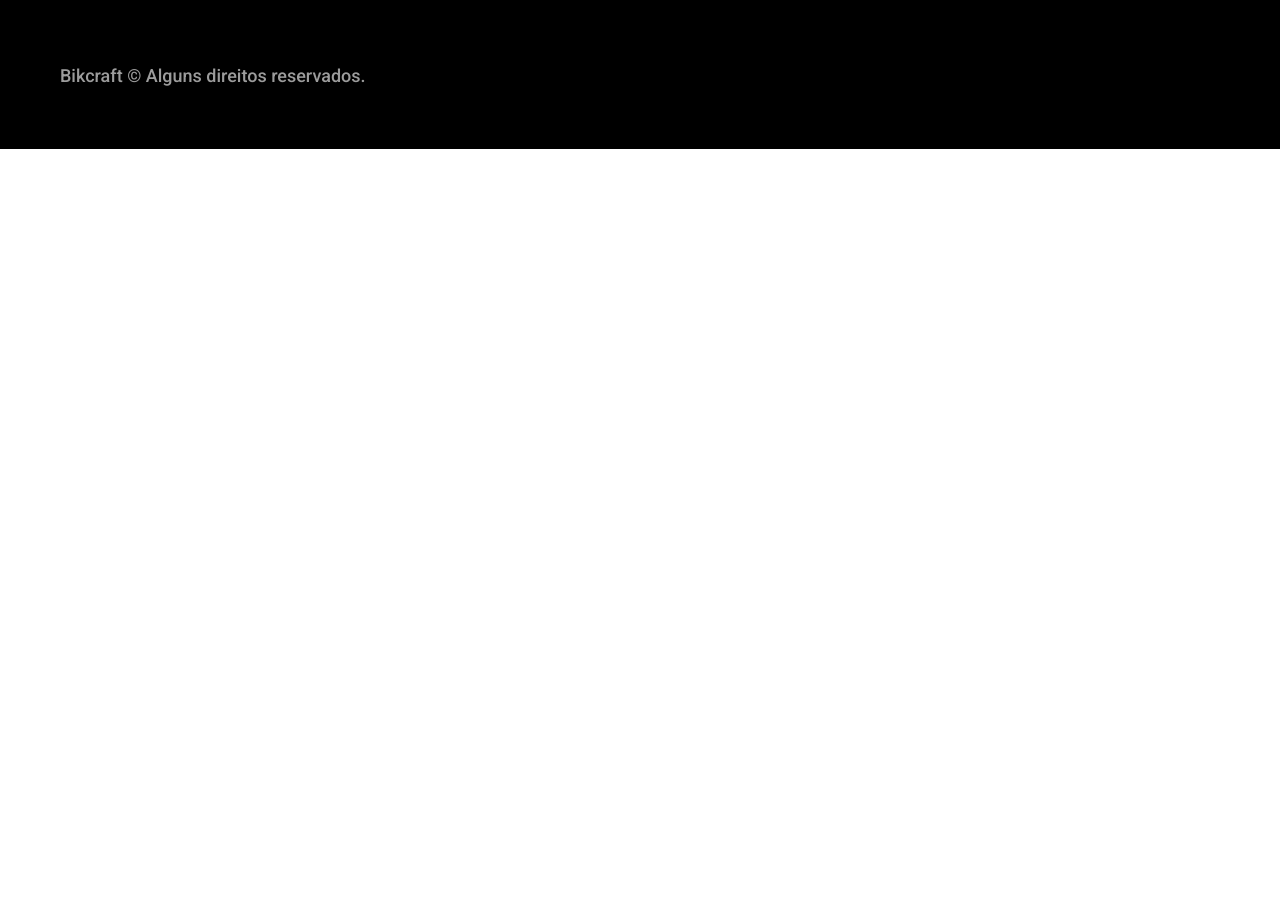
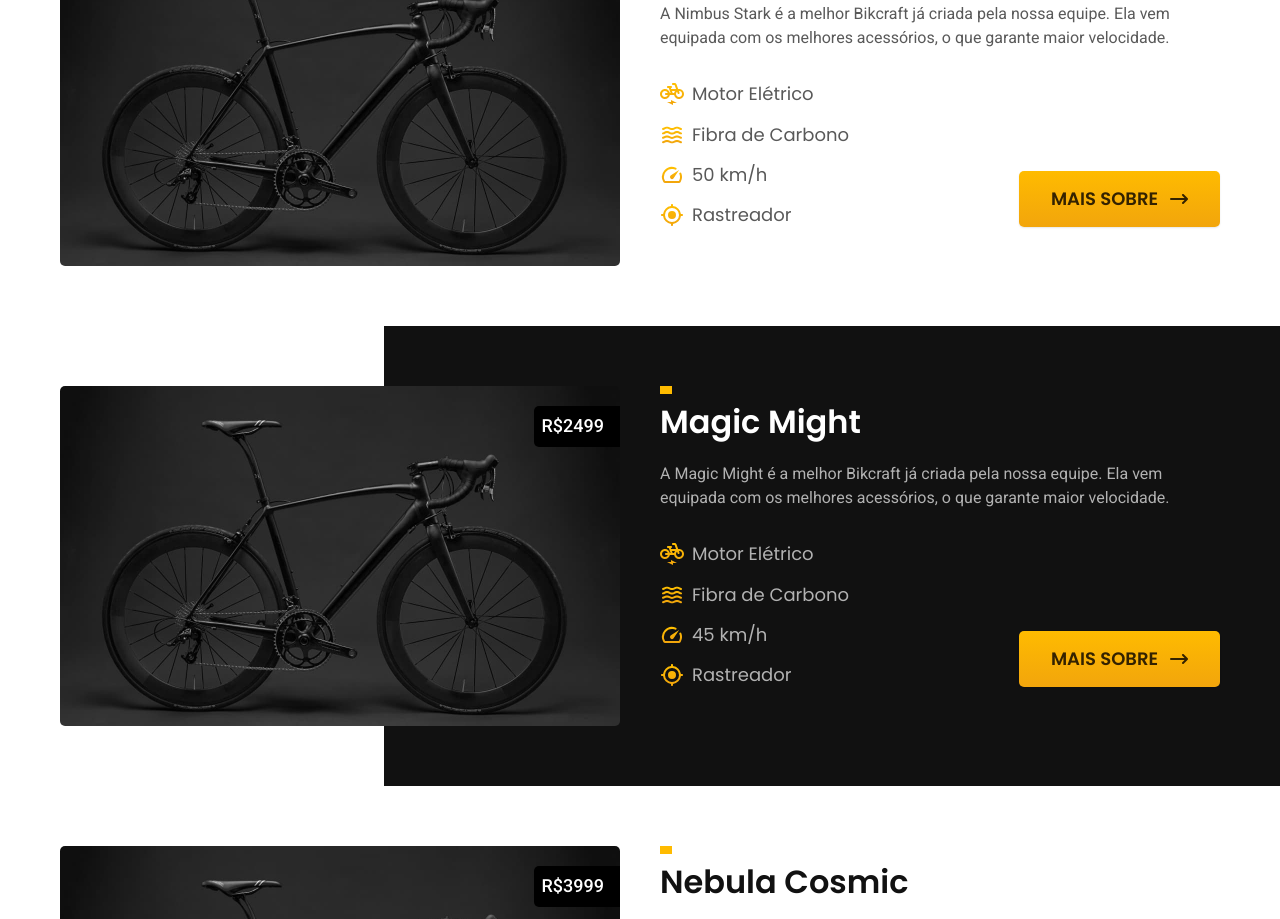
Before and after one commit to williamcruvinel/bikcraft, a plain HTML site: page bicicletas.html in a window 1280 px wide. Shown: the part 480-1399 px from the top of the page. Before the commit the page ends 800 px from the top, so only its background shows below. Drawn offline with Linux system fonts and the light colour scheme.

Commit message:
pag-bicicletas

```diff
--- a/bicicletas.html
+++ b/bicicletas.html
@@ -10,10 +10,10 @@
   <link rel="preconnect" href="https://fonts.gstatic.com" crossorigin>
   <link href="https://fonts.googleapis.com/css2?family=Merriweather:ital,wght@1,900&family=Poppins:wght@400;600&family=Roboto:wght@400;500&display=swap" rel="stylesheet">
 
-  <title>Termos & Condições | Bikcrafit</title>
+  <title>Bicicletas | Bikcrafit</title>
   <meta name="description" content="Termos e condições Bikcraft.">
 </head>
-<body>
+<body id="bicicletas">
   <header class="header-bg">
     <div class="header container">
       <a href="./">
@@ -30,7 +30,68 @@
   </header>
 
   <main>
+    <div class="titulo-bg">
+      <div class="titulo container">
+        <p class="font-2-l-b cor-5">ESCOLHA A MELHOR PARA VOCÊ</p>
+        <h1 class="font-1-xxl cor-0">nossas bicicletas<span class="cor-p1">.</span></h1>
+      </div>
+    </div>
 
+    <div class="bicicletas container">
+      <div class="bicicletas-img">
+        <img src="./img/bicicletas/nimbus.jpg" alt="bicicleta preta">
+        <span class="font-2-m cor-0">R$4999</span>
+      </div>
+      <div class="bicicletas-conteudo">
+        <h2 class="font-1-xl">Nimbus Stark</h2>
+        <p class="font-2-s cor-8">A Nimbus Stark é a melhor Bikcraft já criada pela nossa equipe. Ela vem equipada com os melhores acessórios, o que garante maior velocidade.</p>
+        <ul  class="font-1-m cor-8">
+          <li><img src="./img/icones/eletrica.svg" alt="">Motor Elétrico</li>
+          <li><img src="./img/icones/carbono.svg" alt="">Fibra de Carbono</li>
+          <li><img src="./img/icones/velocidade.svg" alt="">50 km/h</li>
+          <li><img src="./img/icones/rastreador.svg" alt="">Rastreador</li>
+        </ul>
+        <a class="btn seta" href="./bicicletas/nimbus.html">Mais Sobre</a>
+      </div>
+    </div>
+
+    <div class="bicicletas-bg">
+      <div class="bicicletas container">
+        <div class="bicicletas-img">
+          <img src="./img/bicicletas/nimbus.jpg" alt="bicicleta preta">
+          <span class="font-2-m cor-0">R$2499</span>
+        </div>
+        <div class="bicicletas-conteudo">
+          <h2 class="font-1-xl cor-0">Magic Might</h2>
+          <p class="font-2-s cor-5">A Magic Might é a melhor Bikcraft já criada pela nossa equipe. Ela vem equipada com os melhores acessórios, o que garante maior velocidade.</p>
+          <ul class="font-1-m cor-5">
+            <li><img src="./img/icones/eletrica.svg" alt="">Motor Elétrico</li>
+            <li><img src="./img/icones/carbono.svg" alt="">Fibra de Carbono</li>
+            <li><img src="./img/icones/velocidade.svg" alt="">45 km/h</li>
+            <li><img src="./img/icones/rastreador.svg" alt="">Rastreador</li>
+          </ul>
+          <a class="btn seta" href="./bicicletas/magic.html">Mais Sobre</a>
+        </div>
+      </div>
+    </div>
+
+    <div class="bicicletas container">
+      <div class="bicicletas-img">
+        <img src="./img/bicicletas/nimbus.jpg" alt="bicicleta preta">
+        <span class="font-2-m cor-0">R$3999</span>
+      </div>
+      <div class="bicicletas-conteudo">
+        <h2 class="font-1-xl">Nebula Cosmic</h2>
+        <p class="font-2-s cor-8">A Nebula Cosmic é a melhor Bikcraft já criada pela nossa equipe. Ela vem equipada com os melhores acessórios, o que garante maior velocidade.</p>
+        <ul>
+          <li><img src="./img/icones/eletrica.svg" alt="">Motor Elétrico</li>
+          <li><img src="./img/icones/carbono.svg" alt="">Fibra de Carbono</li>
+          <li><img src="./img/icones/velocidade.svg" alt="">50 km/h</li>
+          <li><img src="./img/icones/rastreador.svg" alt="">Rastreador</li>
+        </ul>
+        <a class="btn seta" href="./bicicletas/nebula.html">Mais Sobre</a>
+      </div>
+    </div>
   </main>
 
   <footer class="footer-bg">
--- a/css/bicicletas/bicicletas.css
+++ b/css/bicicletas/bicicletas.css
@@ -0,0 +1,115 @@
+.bicicletas-bg{
+  background: linear-gradient(to right, var(--cor-0) 30%,var(--cor-11) 0);
+}
+
+.bicicletas{
+  display: grid;
+  grid-template-columns: 1fr 1fr;
+  gap: 40px;
+  padding-top: 60px;
+  padding-bottom: 60px;
+}
+.bicicletas-img{
+  display: grid;
+}
+
+.bicicletas-img span{
+  grid-area: 1/1;
+  place-self: start end;
+  margin-top: 20px;
+  background: var(--cor-12);
+  display: inline-block;
+  padding: 8px 16px 8px 8px;
+  border-radius: 5px 0 0 5px;
+}
+
+.bicicletas-img img{
+  grid-area: 1/1;
+}
+
+.bicicletas-conteudo{
+  display: grid;
+  grid-template-columns: 1fr auto;
+  align-content: start;
+}
+
+.bicicletas-conteudo h2,
+.bicicletas-conteudo p{
+  grid-column: 1/-1;
+}
+
+.bicicletas-conteudo h2{
+  margin-bottom: 20px;
+}
+
+.bicicletas-conteudo h2::before{
+  content: "";
+  display: block;
+  width: 12px;
+  height: 8px;
+  background-color: var(--cor-p1);
+  margin-bottom: 8px;
+}
+
+.bicicletas-conteudo p{
+  margin-bottom: 32px;
+}
+
+.bicicletas-conteudo a{
+  place-self: end;
+}
+
+.bicicletas-conteudo li{
+  display: flex;
+  align-items: center;
+}
+
+.bicicletas-conteudo ul{
+  display: grid;
+  gap: 16px;
+}
+
+.bicicletas-conteudo img{
+  width: 24px;
+  margin-right: 8px;
+}
+
+@media (width > 1600px){
+  .bicicletas-bg{
+    background: linear-gradient(to right, var(--cor-0) 40%,var(--cor-11) 0);
+  }
+}
+
+@media (width < 800px){
+  .bicicletas-bg{
+    background: var(--cor-11);
+  }
+
+  .bicicletas{
+    grid-template-columns: 1fr;
+    gap: 20px;
+    padding-top: 40px;
+    padding-bottom: 40px;
+  }
+}
+
+@media (width < 600px){
+  .bicicletas-conteudo{
+    grid-template-columns:  1fr;
+  }
+  .bicicletas-conteudo ul{
+    grid-template-columns: 1fr 1fr;
+    margin-bottom: 32px;
+    font-size: 1rem;
+  }
+
+  .bicicletas-conteudo a{
+    place-self: start;
+  }
+}
+
+@media (width < 450px){
+  .bicicletas-conteudo ul{
+    grid-template-columns: 1fr ;
+  }
+}
--- a/css/util/componentes.css
+++ b/css/util/componentes.css
@@ -31,6 +31,25 @@
 
 .btn.secundario:hover{
   background: var(--cor-9);
+}
+
+.btn.seta{
+  display: flex;
+  align-items: center;
+}
+
+.btn.seta::after{
+  content: "";
+  display: inline-block;
+  width: 18px;
+  height: 10px;
+  margin-left: 12px;
+  background: url("../../img/icones/seta.svg");
+  transition: transform .2s;
+}
+
+.btn.seta:hover:after{
+  transform: translateX(5px);
 }
 
 @media(width < 600px){
```
Also changed, not shown: index.html (+2 -2 lines), termos.html (+1 -1 lines).
